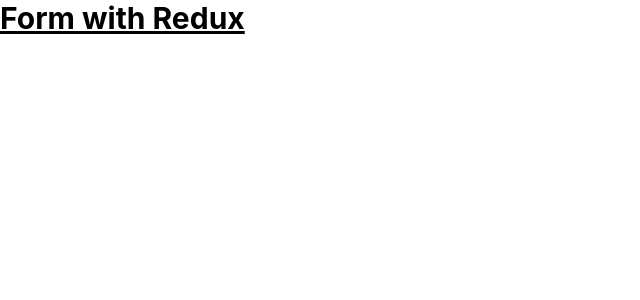
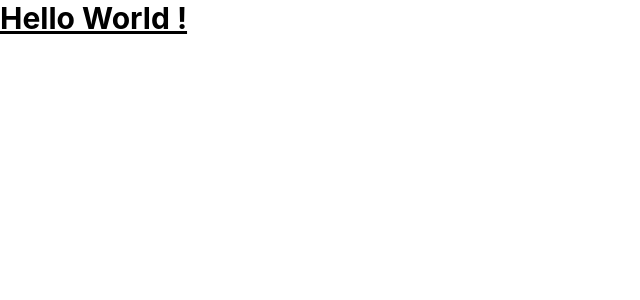
Before and after one commit to Nuwan-Weerasooriya/react-form-redux, a React (Vite) app: page / in a window 1280 px wide. Shown: the top 300 px of the page, without its empty margins (0-640 px from the left). Built offline with nearby package versions, Linux system fonts and the light colour scheme.

Commit message:
Config tailwind css.

```diff
--- a/src/App.jsx
+++ b/src/App.jsx
@@ -3,7 +3,9 @@
 const App = () => {
   return (
     <div>
-      <h1 className="text-3xl font-bold underline">Form with Redux</h1>
+      <h1 className="text-3xl font-bold underline">
+          Hello World !
+      </h1>
     </div>
   );
 };
```
Also changed, not shown: vite.config.js (+4 -4 lines).
